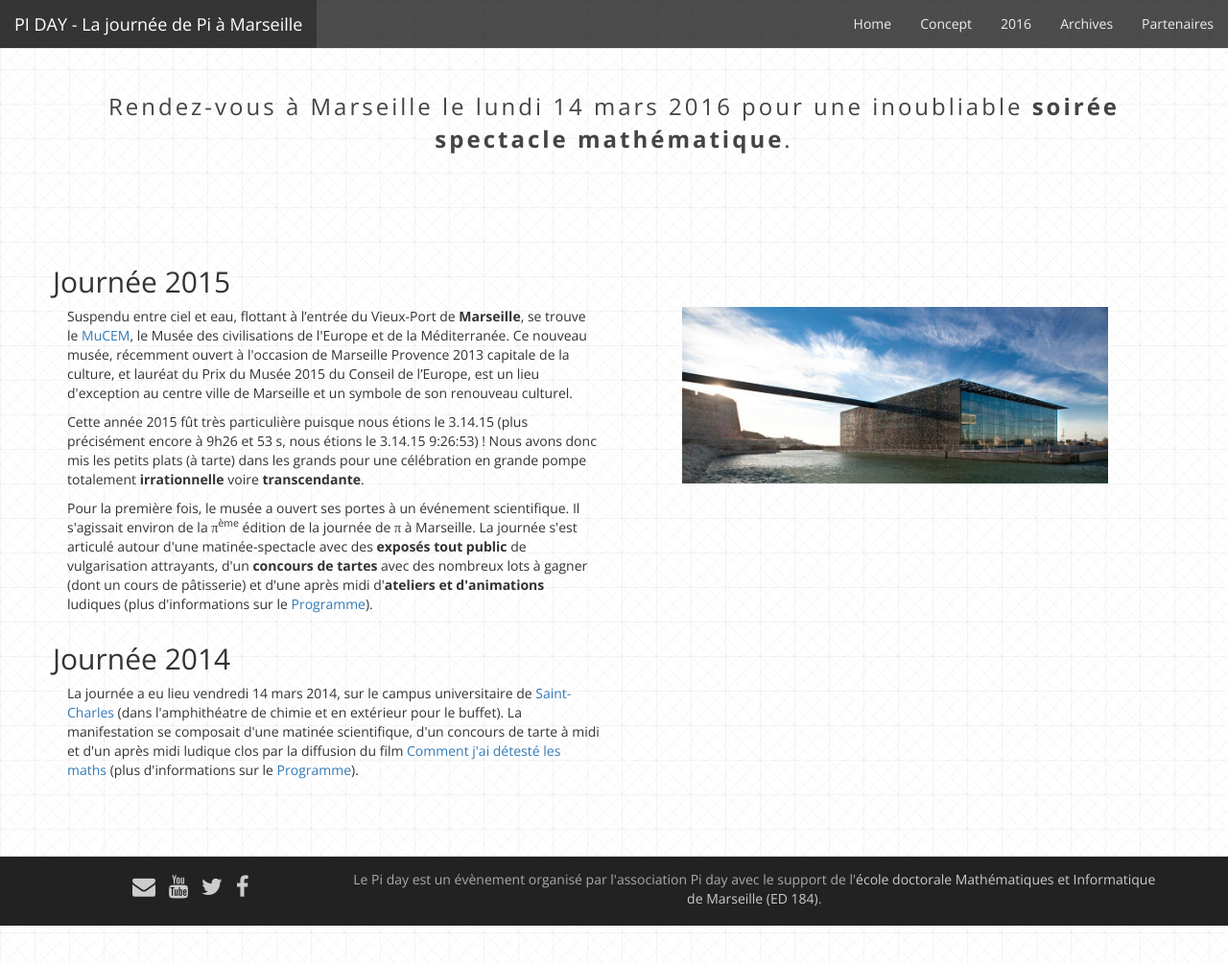
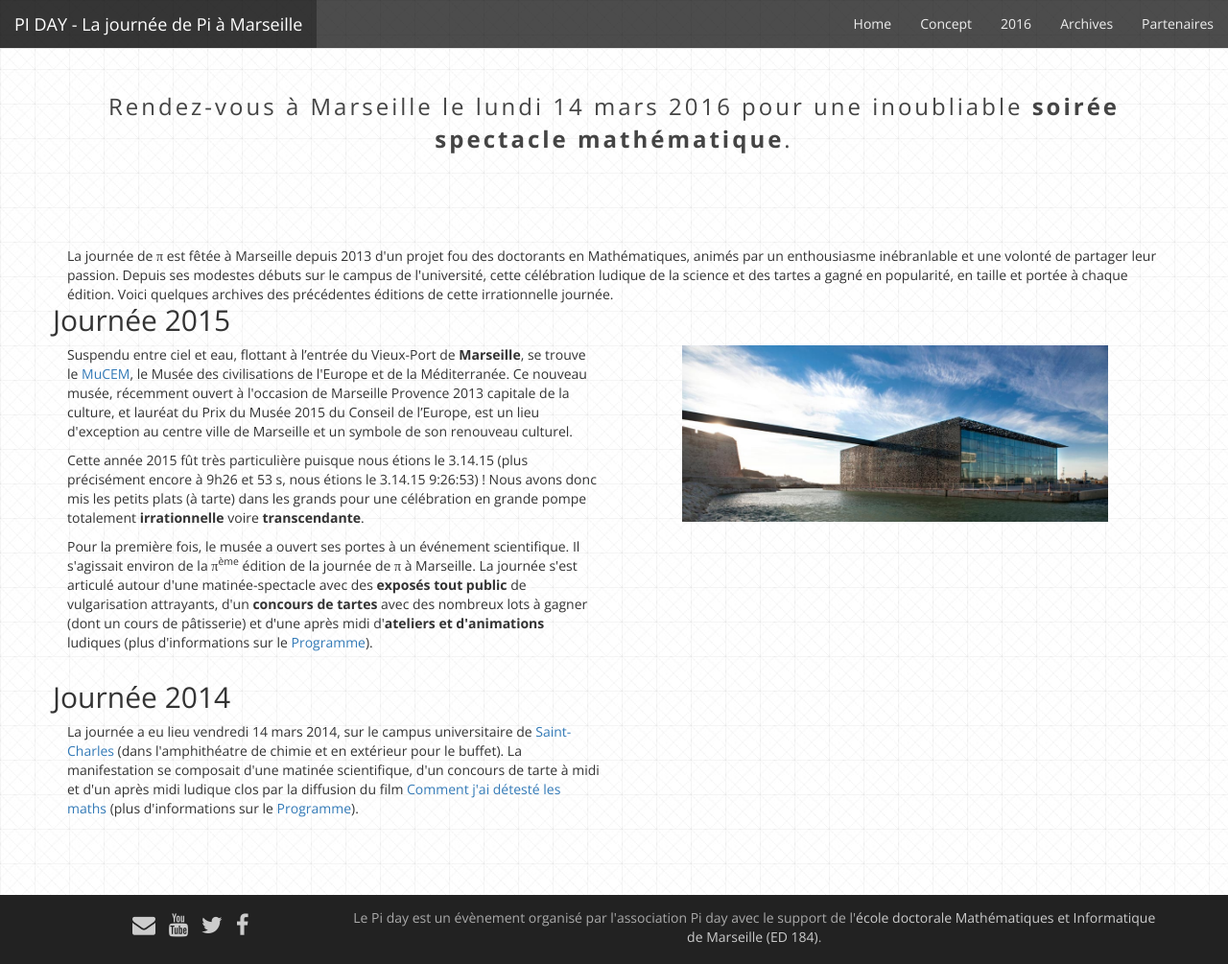
Before and after one commit to Piday/piday.github.io, a Jekyll site: the page built from archives.html, in a window 1280 px wide and 1005 px high. Shown: the whole window at 96% size. Built offline with Jekyll 4.4.1, drawn with Linux system fonts in a browser that asks for light colours; nearby versions of some CDN libraries; Markdown is read by kramdown in place of the engine named in the settings.

Commit message:
archives

```diff
--- a/archives.html
+++ b/archives.html
@@ -16,6 +16,9 @@ permalink: /Archives/
 	</div>
 <div class="vertical-spacer"></div>
 <div class="row">
+	<div class="col-sm-12">
+		La journée de π est fêtée à Marseille depuis 2013 d'un projet fou des doctorants en Mathématiques, animés par un enthousiasme inébranlable et une volonté de partager leur passion. Depuis ses modestes débuts sur le campus de l'université, cette célébration ludique de la science et des tartes a gagné en popularité, en taille et portée à chaque édition. Voici quelques archives des précédentes éditions de cette irrationnelle journée.
+	</div>
 	<h2>Journée 2015</h2>
 	<div class="col-sm-6">
         <p>
```
